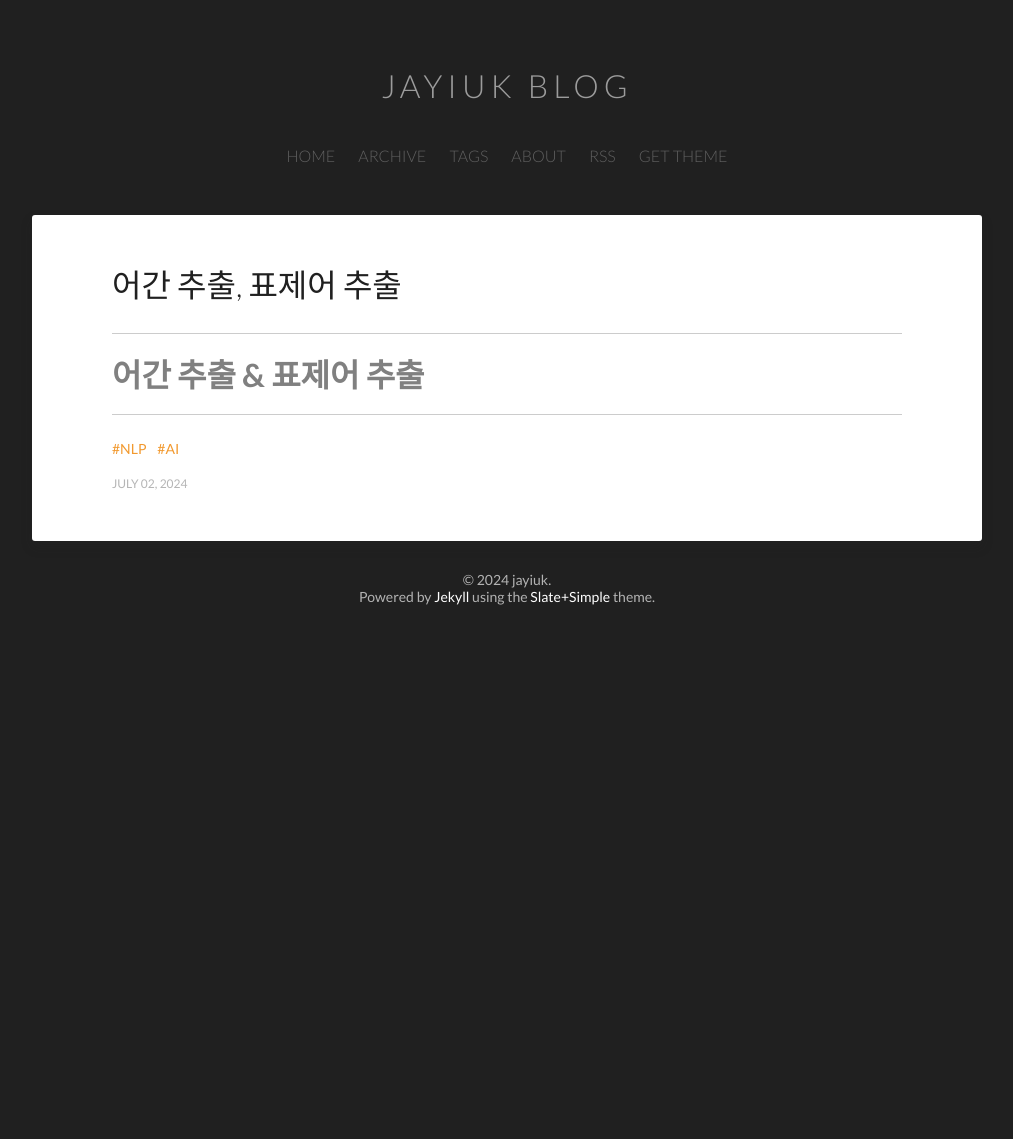
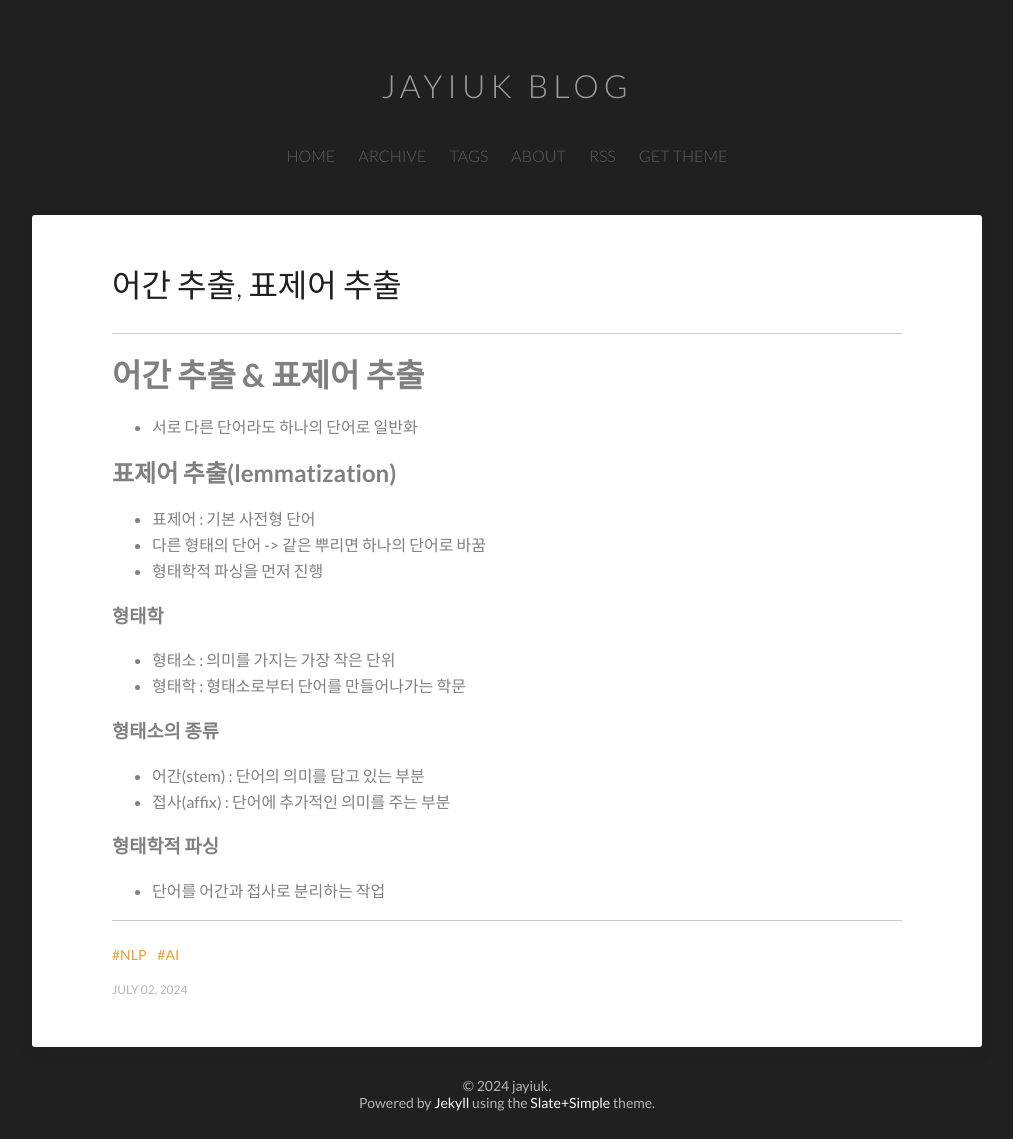
Before and after one commit to jayiuk/jayiuk.github.io, a Jekyll site: the page built from _posts/2024-07-02-stemming&lemmatization.md, in a window 1280 px wide. Shown: the whole page, without its empty margins (133-1146 px from the left). Built offline with Jekyll 4.4.1, drawn with Linux system fonts in a browser that asks for light colours; comment, search, counter and statistics services are not loaded; before the commit the page ends 900 px from its top, so only the background shows below that.

Commit message:
lemmatization

```diff
--- a/_posts/2024-07-02-stemming&lemmatization.md
+++ b/_posts/2024-07-02-stemming&lemmatization.md
@@ -8,3 +8,20 @@ date-string : July 02, 2024
 ---
 
 # 어간 추출 & 표제어 추출
+- 서로 다른 단어라도 하나의 단어로 일반화
+
+## 표제어 추출(lemmatization)
+- 표제어 : 기본 사전형 단어
+- 다른 형태의 단어 -> 같은 뿌리면 하나의 단어로 바꿈
+- 형태학적 파싱을 먼저 진행
+
+### 형태학
+- 형태소 : 의미를 가지는 가장 작은 단위
+- 형태학 : 형태소로부터 단어를 만들어나가는 학문
+
+### 형태소의 종류
+- 어간(stem) : 단어의 의미를 담고 있는 부분
+- 접사(affix) : 단어에 추가적인 의미를 주는 부분
+
+### 형태학적 파싱
+- 단어를 어간과 접사로 분리하는 작업
```
